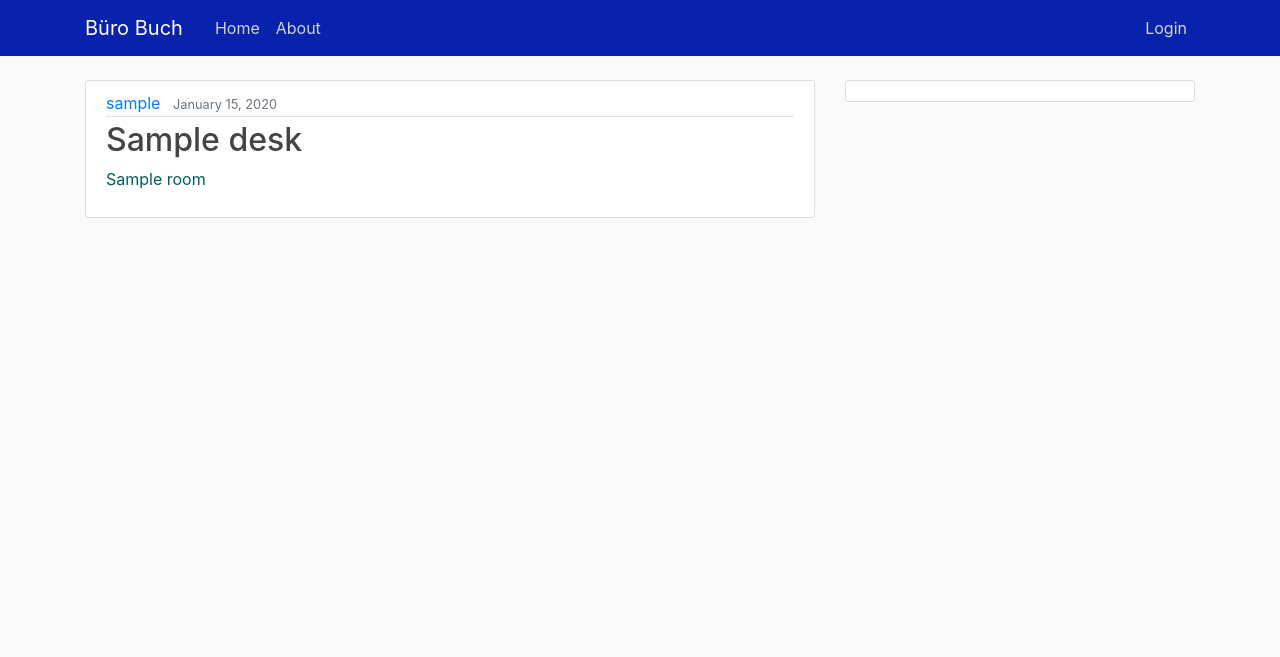
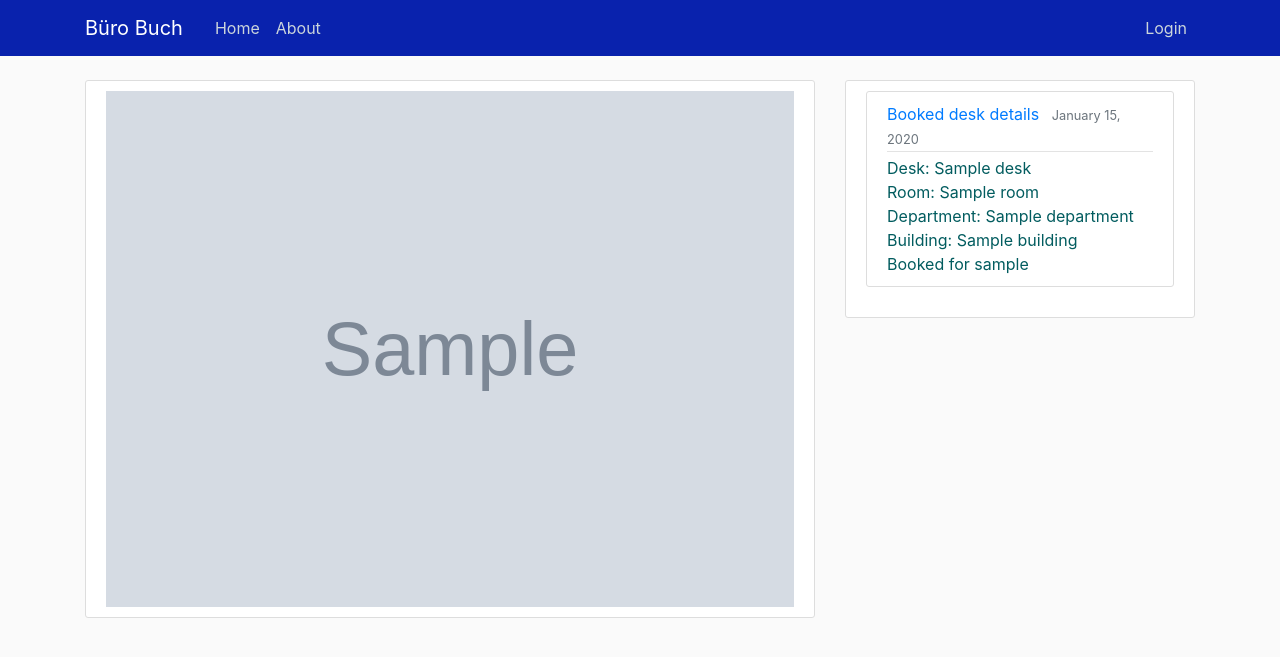
Before and after one commit to mhoore/BuroBuch, a Django app: page /booking/1/ in a window 1280 px wide. Shown: the top 657 px of the page. Run offline with Django 3.2, Linux system fonts and the light colour scheme; tables that the repository leaves empty hold one stand-in row (values such as "Sample post"); grey boxes marked "Sample" are stand-in pictures; some libraries are stand-ins or nearby versions.

Commit message:
improvements

```diff
--- a/BuroBuch/booking/static/booking/js/booking_form.js
+++ b/BuroBuch/booking/static/booking/js/booking_form.js
@@ -112,6 +112,7 @@ function load_map(choice_element_id, image_url, choices, booked_choices) {
         var d = {};
         d['key'] = id;
         d['fillColor'] = '45af5f';
+        d['toolTip'] = id;
         mapster_areas.push(d);
 
         map.appendChild(area);
@@ -130,6 +131,7 @@ function load_map(choice_element_id, image_url, choices, booked_choices) {
         var d = {};
         d['key'] = id;
         d['fillColor'] = 'ff0000';
+        d['toolTip'] = id;
         mapster_areas.push(d);
 
         map.appendChild(area);
--- a/BuroBuch/booking/templates/booking/booking_confirm_delete.html
+++ b/BuroBuch/booking/templates/booking/booking_confirm_delete.html
@@ -5,7 +5,7 @@
             {% csrf_token %}
             <fieldset class="form-group">
                 <legend class="border-bottom mb-4">Cancel Booking</legend>
-                <h2>Are you sure you want to cancel the booking "{{ object.title }}"</h2>
+                Are you sure you want to cancel the booking for desk {{ object.desk.name }} on {{ object.date }}?
             </fieldset>
             <div class="form-group">
                 <button class="btn btn-outline-danger" type="submit">Yes, Cancel</button>
--- a/BuroBuch/booking/templates/booking/booking_detail.html
+++ b/BuroBuch/booking/templates/booking/booking_detail.html
@@ -1,9 +1,14 @@
 {% extends "booking/base.html" %}
 {% block content %}
+  <div class="content-section" id="id_map_div">
+    <img id="id_img" src="{{ object.desk.room.image.url }}" alt="Plan" style="width:100%;">
+  </div>
+{% endblock content %}
+{% block sidebar %}
   <article class="media content-section">
     <div class="media-body">
       <div class="article-metadata">
-        <a class="mr-2" href="#">{{ object.user }}</a>
+        <a class="mr-2" href="#">Booked desk details</a>
         <small class="text-muted">{{ object.date|date:"F d, Y" }}</small>
         {% if object.user == user %}
           <div>
@@ -11,8 +16,16 @@
           </div>
         {% endif %}
       </div>
-      <h2 class="article-title">{{ object.desk.name }}</h2>
-      <p class="article-content">{{ object.desk.room.name }}</p>
+      Desk: {{ booking.desk.name }}
+      <br>
+      Room: {{ booking.desk.room.name }}
+      <br>
+      Department: {{ booking.desk.room.department.name }}
+      <br>
+      Building: {{ booking.desk.room.department.building.name }}
+      <br>
+      Booked for {{ booking.user }}
+      <br>
     </div>
   </article>
-{% endblock content %}
+{% endblock sidebar %}
--- a/BuroBuch/booking/views.py
+++ b/BuroBuch/booking/views.py
@@ -80,7 +80,7 @@ def get_choices(request):
             date = request.POST.get('date')
             image = None
             objects = []
-            booked_objects = []
+            bookings = []
             if element_id == 'id_department':
                 image = Building.objects.get(id=parent_id).image
                 objects = Department.objects.filter(building=parent_id).order_by('name')
@@ -104,11 +104,11 @@ def get_choices(request):
                         'coords': '' if obj.map == None else obj.map.coords
                     } for obj in objects
                 },
-                'booked_choices': {
-                    obj.id: {
-                        'name': obj.name,
-                        'coords': '' if obj.map == None else obj.map.coords
-                    } for obj in booked_objects
+                'booked_choices': { # only for desks
+                    b.desk.id: {
+                        'name': b.user.username,
+                        'coords': '' if b.desk.map == None else b.desk.map.coords
+                    } for b in bookings
                 }
             }
             return JsonResponse(json.dumps(data), safe=False)
```
